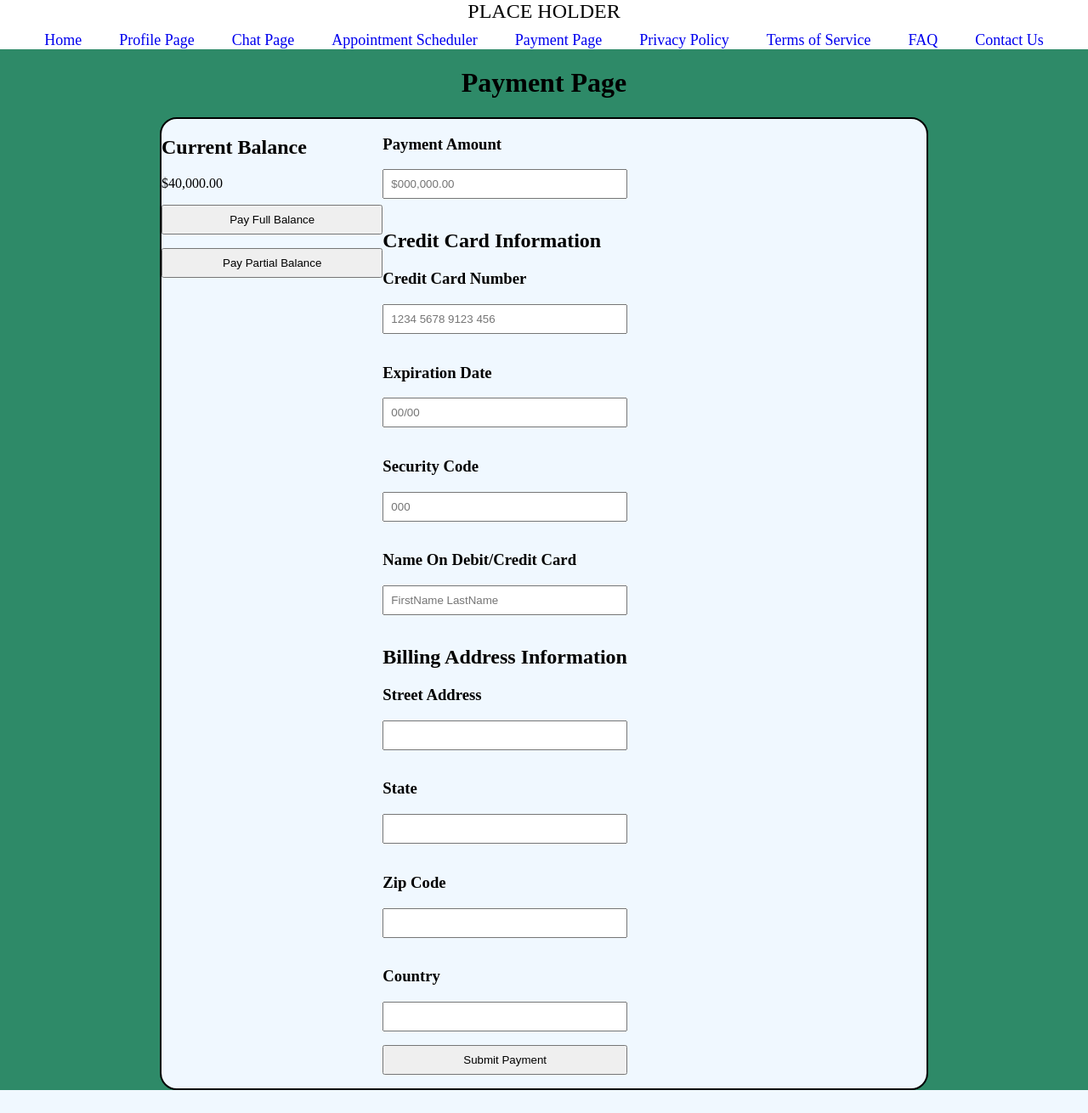
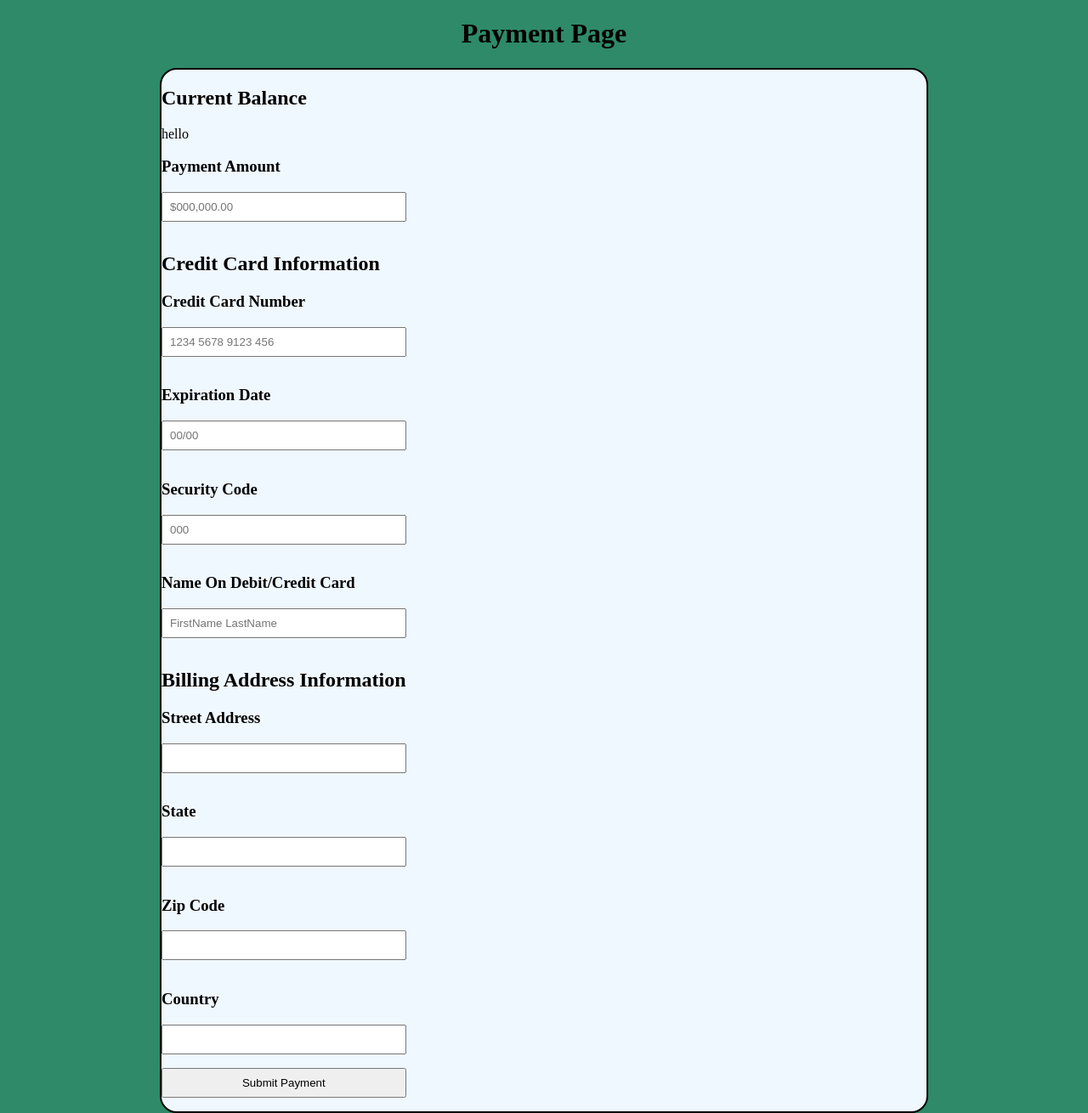
Before and after one commit to ImpalaRanger/csp-450-capstone, a PHP site: page /PaymentPage.php in a window 1280 px wide. Shown: the whole page at 85% size. Before the commit the page ends 1283 px from the top, so only its background shows below. Run offline with PHP 8.4, Linux system fonts and the light colour scheme; the visitor is signed in with stand-in values (Sample User, id 1).

Commit message:
Adding Server side code to payment page

```diff
--- a/PaymentPage/PaymentPage.php
+++ b/PaymentPage/PaymentPage.php
@@ -7,7 +7,15 @@
     <link rel="stylesheet" type="text/css" href="PaymentPage.css">
     <link rel="stylesheet" type="text/css" href="../styles.css">
     <?php
-    include_once '../nav.php';
+    include '../main.php';
+
+    $id = $_SESSION['id'];
+
+    $self = $_SERVER['PHP_SELF'];
+
+    function displayBalance(){
+        echo("hello");
+    }
     ?>
 
 </head>
@@ -19,31 +27,18 @@
         <h1 id="Header1">Payment Page</h1>
 
         <div class="inner-container">
-        <form id="Balance">
 
             <section id="CurrentBalanceSection">
 
                 <h2 id="CurrentBalanceHeader">Current Balance</h2>
 
-                    <p id="CurrentBalance">$40,000.00</p>
+                <?php
+                displayBalance();
+                ?>
 
-            </section>
 
-            <section id="Buttons">
 
-                    <label id="PayFullBalanceButtonLabel"></label>
-
-                    <input type="button" value="Pay Full Balance" id="PayFullBalanceButton">
-
-                    <label id="PayPartialBalanceButtonLabel"></label>
-
-                    <input type="button" value="Pay Partial Balance" id="PayPartialBalanceButton">
-
-            </section>
-
-        </form>
-
-        <form id="PaymentInformation">
+        <form action="<?php $self?>" method="POST" id="PaymentInformation">
 
             <section id="PaymentAmount">
 
```
